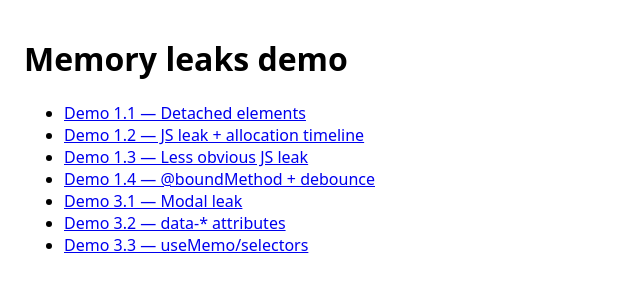
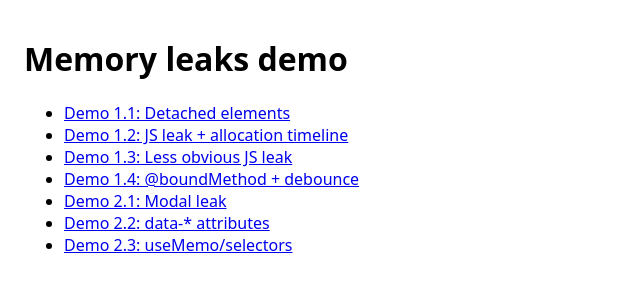
Before and after one commit to victor-homyakov/memory-leaks-demo, a React (Vite) app: page / in a window 1280 px wide. Shown: the top 300 px of the page, without its empty margins (0-640 px from the left). Built offline with nearby package versions, Linux system fonts and the light colour scheme.

Commit message:
Rename demo pages

```diff
--- a/src/App.tsx
+++ b/src/App.tsx
@@ -1,10 +1,10 @@
 import { BrowserRouter, Route, Routes } from "react-router-dom";
-import Demo11Detached from "./pages/Demo11Detached.tsx";
+import Demo11 from "./pages/Demo11.tsx";
 import Demo12 from "./pages/Demo12.tsx";
 import Demo14 from "./pages/Demo14.tsx";
-import Demo31 from "./pages/Demo31.tsx";
-import Demo32 from "./pages/Demo32.tsx";
-import Demo33 from "./pages/Demo33.tsx";
+import Demo21 from "./pages/Demo21.tsx";
+import Demo22 from "./pages/Demo22.tsx";
+import Demo23 from "./pages/Demo23.tsx";
 import Home from "./pages/Home.tsx";
 
 export default function App() {
@@ -12,13 +12,13 @@ export default function App() {
         <BrowserRouter>
             <Routes>
                 <Route path="/" element={<Home />} />
-                <Route path="/demo-1-1" element={<Demo11Detached />} />
+                <Route path="/demo-1-1" element={<Demo11 />} />
                 <Route path="/demo-1-2" element={<Demo12 mode="timeline" />} />
                 <Route path="/demo-1-3" element={<Demo12 mode="subtle" />} />
                 <Route path="/demo-1-4" element={<Demo14 />} />
-                <Route path="/demo-3-1" element={<Demo31 />} />
-                <Route path="/demo-3-2" element={<Demo32 />} />
-                <Route path="/demo-3-3" element={<Demo33 />} />
+                <Route path="/demo-2-1" element={<Demo21 />} />
+                <Route path="/demo-2-2" element={<Demo22 />} />
+                <Route path="/demo-2-3" element={<Demo23 />} />
             </Routes>
         </BrowserRouter>
     );
--- a/src/pages/Demo11Detached.tsx
+++ b/src/pages/Demo11.tsx
@@ -3,7 +3,7 @@ import { leakDetachedNodes } from "../demos/detachedElementsLeak.ts";
 
 const CHROME_MEMORY_GUIDE = "https://developer.chrome.com/docs/devtools/memory-problems/";
 
-export default function Demo11Detached() {
+export default function Demo11() {
     return (
         <main style={{ padding: "1rem 1.5rem", maxWidth: "42rem" }}>
             <p>
--- a/src/pages/Demo31.tsx
+++ b/src/pages/Demo21.tsx
@@ -3,13 +3,13 @@ import { ModalLeakDemo } from "../demos/modalLeak.tsx";
 
 const CHROME_MEMORY_GUIDE = "https://developer.chrome.com/docs/devtools/memory-problems/";
 
-export default function Demo31() {
+export default function Demo21() {
     return (
         <main style={{ padding: "1rem 1.5rem", maxWidth: "42rem" }}>
             <p>
                 <Link to="/">← Home</Link>
             </p>
-            <h1>Demo 3.1: Modal leak</h1>
+            <h1>Demo 2.1: Modal leak</h1>
             <ModalLeakDemo />
             <p>
                 Open and close the modal repeatedly. Each mount registers global listeners; the ref callback never
--- a/src/pages/Demo32.tsx
+++ b/src/pages/Demo22.tsx
@@ -7,7 +7,7 @@ const BATCH_SIZE = 5;
 
 type Row = { id: string; attrName: string };
 
-export default function Demo32() {
+export default function Demo22() {
     const [generation, setGeneration] = useState(0);
     const [rows, setRows] = useState<Row[]>([]);
 
@@ -27,7 +27,7 @@ export default function Demo32() {
             <p>
                 <Link to="/">← Home</Link>
             </p>
-            <h1>Demo 3.2: data-* attributes</h1>
+            <h1>Demo 2.2: data-* attributes</h1>
             <p>
                 <button type="button" onClick={handleClick}>
                     Replace batch ({BATCH_SIZE} divs, new data-* names)
--- a/src/pages/Demo33.tsx
+++ b/src/pages/Demo23.tsx
@@ -3,20 +3,20 @@ import { MemoStableModalDemo } from "../demos/memoStableModal.tsx";
 
 const CHROME_MEMORY_GUIDE = "https://developer.chrome.com/docs/devtools/memory-problems/";
 
-export default function Demo33() {
+export default function Demo23() {
     return (
         <main style={{ padding: "1rem 1.5rem", maxWidth: "42rem" }}>
             <p>
                 <Link to="/">← Home</Link>
             </p>
-            <h1>Demo 3.3: useMemo/selectors</h1>
+            <h1>Demo 2.3: useMemo/selectors</h1>
             <MemoStableModalDemo />
             <p>
                 Uses <code>useMemo</code> and a tiny reselect-style cache. First open allocates; reopening the modal
                 should not grow the heap from this path alone.
             </p>
             <p>
-                Heavy derived data is memoized and shared across modal opens. Contrast with 3.1 when you take heap
+                Heavy derived data is memoized and shared across modal opens. Contrast with 2.1 when you take heap
                 snapshots or allocation timelines: stable pattern after the first allocation.
             </p>
             <p>
--- a/src/pages/Home.tsx
+++ b/src/pages/Home.tsx
@@ -6,25 +6,25 @@ export default function Home() {
             <h1>Memory leaks demo</h1>
             <ul>
                 <li>
-                    <Link to="/demo-1-1">Demo 1.1 — Detached elements</Link>
+                    <Link to="/demo-1-1">Demo 1.1: Detached elements</Link>
                 </li>
                 <li>
-                    <Link to="/demo-1-2">Demo 1.2 — JS leak + allocation timeline</Link>
+                    <Link to="/demo-1-2">Demo 1.2: JS leak + allocation timeline</Link>
                 </li>
                 <li>
-                    <Link to="/demo-1-3">Demo 1.3 — Less obvious JS leak</Link>
+                    <Link to="/demo-1-3">Demo 1.3: Less obvious JS leak</Link>
                 </li>
                 <li>
-                    <Link to="/demo-1-4">Demo 1.4 — @boundMethod + debounce</Link>
+                    <Link to="/demo-1-4">Demo 1.4: @boundMethod + debounce</Link>
                 </li>
                 <li>
-                    <Link to="/demo-3-1">Demo 3.1 — Modal leak</Link>
+                    <Link to="/demo-2-1">Demo 2.1: Modal leak</Link>
                 </li>
                 <li>
-                    <Link to="/demo-3-2">Demo 3.2 — data-* attributes</Link>
+                    <Link to="/demo-2-2">Demo 2.2: data-* attributes</Link>
                 </li>
                 <li>
-                    <Link to="/demo-3-3">Demo 3.3 — useMemo/selectors</Link>
+                    <Link to="/demo-2-3">Demo 2.3: useMemo/selectors</Link>
                 </li>
             </ul>
         </main>
```
